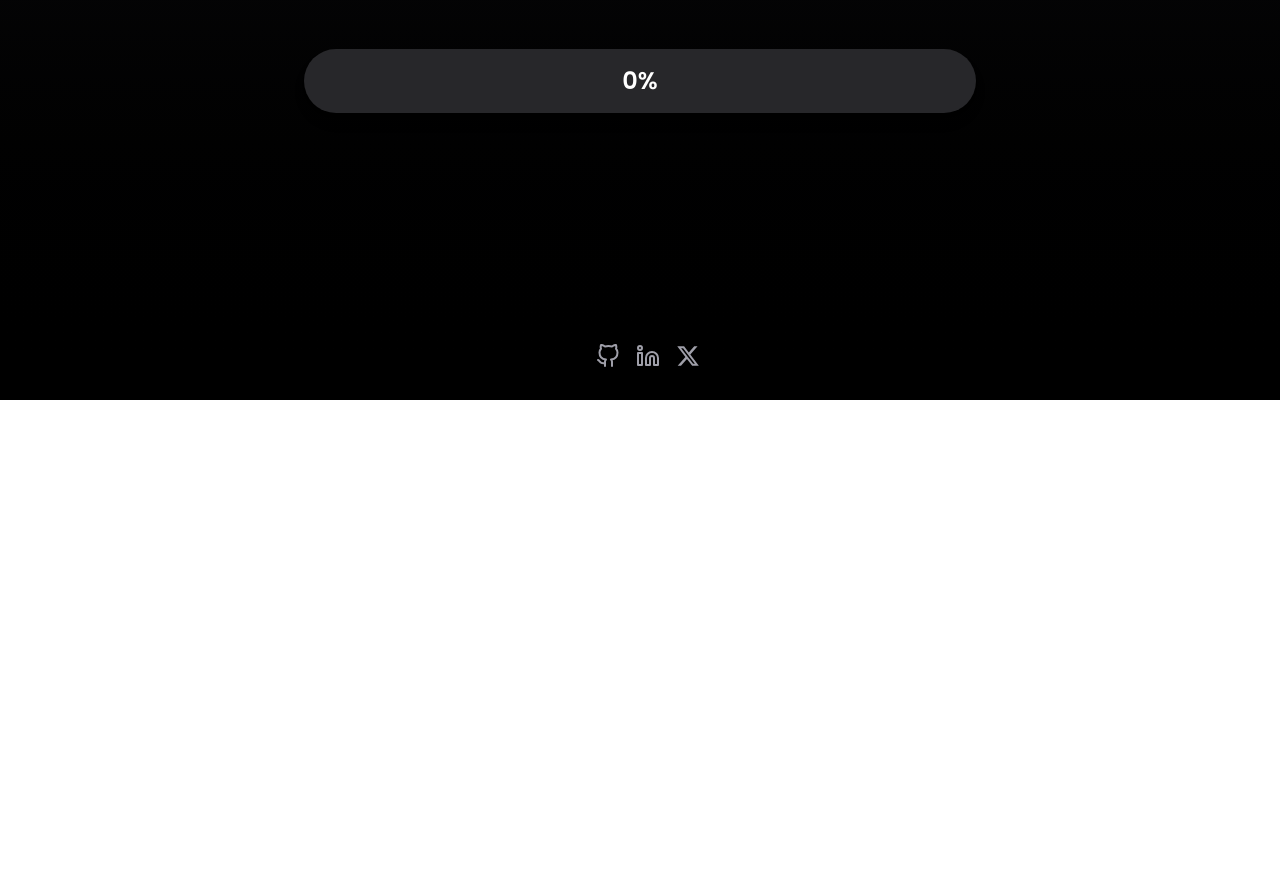
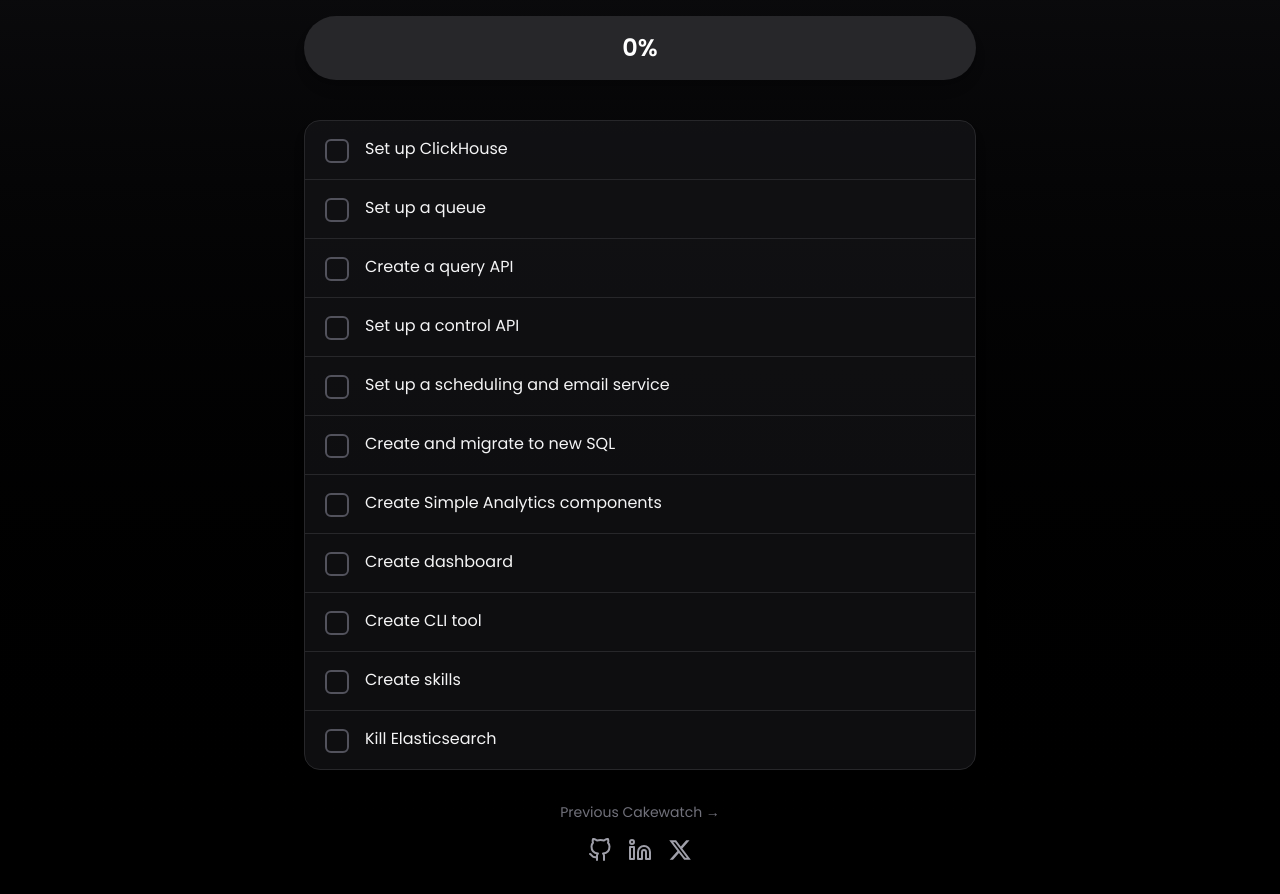
Before and after one commit to Maimunar/cakewatch, a Next.js app: page / in a window 1280 px wide. Shown: the part 400-1294 px from the top of the page. Before the commit the page ends 800 px from the top, so only its background shows below. Built offline with nearby package versions, Linux system fonts and the light colour scheme; no server answers; the database is empty.

Commit message:
new cakewatch

```diff
--- /dev/null
+++ b/app/Footer.tsx
@@ -0,0 +1,47 @@
+import Link from "next/link";
+import { GithubSVG, LinkedinSVG, TwitterSVG } from "./SVGs";
+
+export default function Footer({
+  link,
+}: {
+  link?: { href: string; label: string };
+}) {
+  return (
+    <footer className="mt-auto flex flex-col items-center gap-4 py-8 text-center">
+      {link && (
+        <Link
+          href={link.href}
+          className="text-sm text-zinc-500 transition-colors hover:text-white"
+        >
+          {link.label}
+        </Link>
+      )}
+      <div className="flex justify-center gap-4">
+        <a
+          href="https://github.com/maimunar"
+          target="_blank"
+          rel="noopener noreferrer"
+          className="h-6 w-6 text-zinc-400 transition-colors hover:text-white"
+        >
+          <GithubSVG />
+        </a>
+        <a
+          href="https://linkedin.com/in/aleksandar-ivanov-1a35981a1"
+          target="_blank"
+          rel="noopener noreferrer"
+          className="h-6 w-6 text-zinc-400 transition-colors hover:text-white"
+        >
+          <LinkedinSVG />
+        </a>
+        <a
+          href="https://x.com/Maimunar"
+          target="_blank"
+          rel="noopener noreferrer"
+          className="h-6 w-6 text-zinc-400 transition-colors hover:text-white"
+        >
+          <TwitterSVG />
+        </a>
+      </div>
+    </footer>
+  );
+}
--- /dev/null
+++ b/app/checklist.ts
@@ -0,0 +1,20 @@
+export interface ChecklistItem {
+  label: string;
+  done: boolean;
+  note?: string;
+}
+
+// The progress bar is just done / total, so adding or ticking items updates it.
+export const checklist: ChecklistItem[] = [
+  { label: "Set up ClickHouse", done: false },
+  { label: "Set up a queue", done: false },
+  { label: "Create a query API", done: false },
+  { label: "Set up a control API", done: false },
+  { label: "Set up a scheduling and email service", done: false },
+  { label: "Create and migrate to new SQL", done: false },
+  { label: "Create Simple Analytics components", done: false },
+  { label: "Create dashboard", done: false },
+  { label: "Create CLI tool", done: false },
+  { label: "Create skills", done: false },
+  { label: "Kill Elasticsearch", done: false },
+];
--- a/app/globals.css
+++ b/app/globals.css
@@ -9,6 +9,13 @@
   --color-background: var(--background);
   --color-foreground: var(--foreground);
   --font-sans: var(--font-poppins);
+  --animate-fill: fill 1s ease-out;
+
+  @keyframes fill {
+    from {
+      width: 0;
+    }
+  }
 }
 
 @media (prefers-color-scheme: dark) {
--- a/app/page.tsx
+++ b/app/page.tsx
@@ -1,32 +1,11 @@
-"use client";
-
-import { useEffect, useState } from "react";
 import Image from "next/image";
-import { GithubSVG, LinkedinSVG, TwitterSVG } from "./SVGs";
+import Footer from "./Footer";
+import { checklist } from "./checklist";
 
 export default function Home() {
-  const [progress, setProgress] = useState(0);
-  const [total, setTotal] = useState(100);
-  const [loading, setLoading] = useState(true);
-
-  useEffect(() => {
-    async function fetchProgress() {
-      try {
-        const res = await fetch("/api/progress");
-        const data = await res.json();
-        setProgress(data.progress);
-        setTotal(data.total);
-      } catch (error) {
-        console.error("Failed to fetch progress:", error);
-      } finally {
-        setLoading(false);
-      }
-    }
-
-    fetchProgress();
-  }, []);
-
-  const percentage = total > 0 ? Math.round((progress / total) * 1000) / 10 : 0;
+  const done = checklist.filter((item) => item.done).length;
+  const total = checklist.length;
+  const percentage = total > 0 ? Math.round((done / total) * 1000) / 10 : 0;
 
   return (
     <div className="flex min-h-screen flex-col bg-gradient-to-b from-zinc-900 to-black px-4">
@@ -37,62 +16,75 @@
         </h1>
       </header>
 
-      {/* Image below the progress bar */}
-      <div className="my-16 flex justify-center">
+      {/* Image below the title */}
+      <div className="my-12 flex justify-center">
         <Image
-          src="/cake.png"
-          alt="Progress indicator"
+          src="/rip-es-cake.svg"
+          alt="A cake with a headstone and the Elasticsearch logo"
           width={200}
           height={200}
           className="rounded-xl"
         />
       </div>
-      {/* Progress bar in the middle */}
-      <main className="flex flex-col items-center justify-center">
+
+      <main className="flex flex-col items-center gap-10">
+        {/* Progress bar */}
         <div className="w-full max-w-2xl">
-          {/* Progress bar */}
           <div className="relative h-16 w-full overflow-hidden rounded-full bg-zinc-800 shadow-lg">
             <div
-              className="h-full rounded-full bg-gradient-to-r from-pink-500 via-purple-500 to-indigo-500 transition-all duration-1000 ease-out"
+              className="h-full animate-fill rounded-full bg-gradient-to-r from-pink-500 via-purple-500 to-indigo-500"
               style={{ width: `${percentage}%` }}
             />
             {/* Percentage inside the bar */}
             <div className="absolute inset-0 flex items-center justify-center text-2xl font-semibold text-white">
-              {loading ? "Loading..." : `${percentage}%`}
+              {percentage}%
             </div>
           </div>
         </div>
+
+        {/* Checklist */}
+        <ul className="w-full max-w-2xl divide-y divide-zinc-800 overflow-hidden rounded-2xl border border-zinc-800 bg-zinc-900/60 shadow-lg">
+          {checklist.map((item) => (
+            <li key={item.label} className="flex items-start gap-4 px-5 py-4">
+              <span
+                className="mt-0.5 flex h-6 w-6 shrink-0 items-center justify-center rounded-md border-2 border-zinc-600 text-zinc-300"
+                role="img"
+                aria-label={item.done ? "Done" : "Not done"}
+              >
+                {item.done && (
+                  <svg
+                    viewBox="0 0 24 24"
+                    fill="none"
+                    stroke="currentColor"
+                    strokeWidth="3"
+                    strokeLinecap="round"
+                    strokeLinejoin="round"
+                    className="h-4 w-4"
+                  >
+                    <path d="M5 12l5 5L20 7" />
+                  </svg>
+                )}
+              </span>
+              <div className="min-w-0">
+                <p
+                  className={
+                    item.done
+                      ? "text-zinc-500 line-through decoration-zinc-600"
+                      : "text-zinc-100"
+                  }
+                >
+                  {item.label}
+                </p>
+                {item.note && (
+                  <p className="mt-1 text-sm text-zinc-500">{item.note}</p>
+                )}
+              </div>
+            </li>
+          ))}
+        </ul>
       </main>
 
-      {/* Footer */}
-      <footer className="flex justify-center mt-auto py-8 text-center">
-        <div className="flex justify-center ml-4 gap-4">
-          <a
-            href="https://github.com/maimunar"
-            target="_blank"
-            rel="noopener noreferrer"
-            className="h-6 w-6 text-zinc-400 transition-colors hover:text-white"
-          >
-            <GithubSVG />
-          </a>
-          <a
-            href="https://linkedin.com/in/aleksandar-ivanov-1a35981a1"
-            target="_blank"
-            rel="noopener noreferrer"
-            className="h-6 w-6 text-zinc-400 transition-colors hover:text-white"
-          >
-            <LinkedinSVG />
-          </a>
-          <a
-            href="https://x.com/Maimunar"
-            target="_blank"
-            rel="noopener noreferrer"
-            className="h-6 w-6 text-zinc-400 transition-colors hover:text-white"
-          >
-            <TwitterSVG />
-          </a>
-        </div>
-      </footer>
+      <Footer link={{ href: "/v1", label: "Previous Cakewatch →" }} />
     </div>
   );
 }
--- /dev/null
+++ b/app/v1/page.tsx
@@ -0,0 +1,70 @@
+"use client";
+
+import { useEffect, useState } from "react";
+import Image from "next/image";
+import Footer from "../Footer";
+
+export default function CakewatchV1() {
+  const [progress, setProgress] = useState(0);
+  const [total, setTotal] = useState(100);
+  const [loading, setLoading] = useState(true);
+
+  useEffect(() => {
+    async function fetchProgress() {
+      try {
+        const res = await fetch("/api/progress");
+        const data = await res.json();
+        setProgress(data.progress);
+        setTotal(data.total);
+      } catch (error) {
+        console.error("Failed to fetch progress:", error);
+      } finally {
+        setLoading(false);
+      }
+    }
+
+    fetchProgress();
+  }, []);
+
+  const percentage = total > 0 ? Math.round((progress / total) * 1000) / 10 : 0;
+
+  return (
+    <div className="flex min-h-screen flex-col bg-gradient-to-b from-zinc-900 to-black px-4">
+      {/* Title at the top */}
+      <header className="pt-12 text-center">
+        <h1 className="bg-gradient-to-r from-pink-400 via-purple-400 to-indigo-400 bg-clip-text text-4xl sm:text-5xl md:text-7xl font-extrabold tracking-tight text-transparent drop-shadow-lg">
+          Cakewatch
+        </h1>
+      </header>
+
+      {/* Image below the progress bar */}
+      <div className="my-16 flex justify-center">
+        <Image
+          src="/cake.png"
+          alt="Progress indicator"
+          width={200}
+          height={200}
+          className="rounded-xl"
+        />
+      </div>
+      {/* Progress bar in the middle */}
+      <main className="flex flex-col items-center justify-center">
+        <div className="w-full max-w-2xl">
+          {/* Progress bar */}
+          <div className="relative h-16 w-full overflow-hidden rounded-full bg-zinc-800 shadow-lg">
+            <div
+              className="h-full rounded-full bg-gradient-to-r from-pink-500 via-purple-500 to-indigo-500 transition-all duration-1000 ease-out"
+              style={{ width: `${percentage}%` }}
+            />
+            {/* Percentage inside the bar */}
+            <div className="absolute inset-0 flex items-center justify-center text-2xl font-semibold text-white">
+              {loading ? "Loading..." : `${percentage}%`}
+            </div>
+          </div>
+        </div>
+      </main>
+
+      <Footer link={{ href: "/", label: "← Current Cakewatch" }} />
+    </div>
+  );
+}
```
Also changed, not shown: public/rip-es-cake.svg (added).
